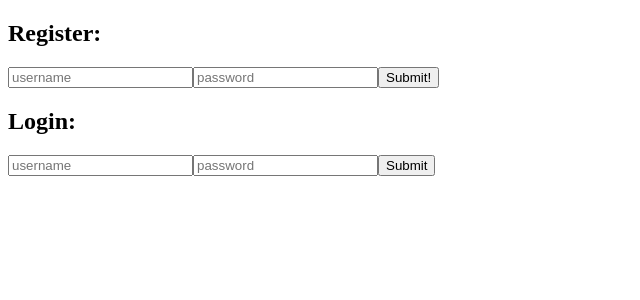
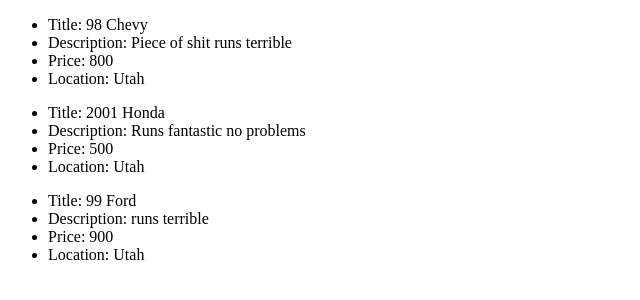
Before and after one commit to BigZepFan/strangers-things, a React (Create React App) app: page /postList in a window 1280 px wide. Shown: the top 300 px of the page, without its empty margins (0-640 px from the left). Built offline with nearby package versions, Linux system fonts and the light colour scheme.

Commit message:
working on post files

```diff
--- a/src/App.jsx
+++ b/src/App.jsx
@@ -2,7 +2,8 @@
 import { useEffect, useState } from "react";
 import { fetchMe } from "api/authorization";
 import Register from "components/register";
-
+import { Route, Routes } from "react-router-dom";
+import PostList from "components/postList";
 export default function App() {
   const [token, setToken] = useState("");
   const [currentUser, setCurrentUser] = useState({});
@@ -24,9 +25,12 @@
 
   return (
     <>
+      <Routes>
+        <Route path={"/login"} element={<Login setToken={setToken} />} />
+        <Route path={"/register"} element={<Register setToken={setToken} />} />
+        <Route path={"/postList"} element={<PostList />} />
+      </Routes>
       {currentUser?.username ? <h3>{currentUser.username}</h3> : null}
-      <Register setToken={setToken} />
-      <Login setToken={setToken} />
     </>
   );
 }
--- a/src/api/authorization.js
+++ b/src/api/authorization.js
@@ -1,12 +1,13 @@
 import Register from "components/register";
 
-const url = "https://strangers-things.herokuapp.com/api/2206-FTB-MT-WEB-FT/";
+const url = "https://strangers-things.herokuapp.com/api/2206-FTB-MT-WEB-FT";
 
 export const registerUser = async (username, password) => {
+  console.log(username, password);
   const response = await fetch(`${url}/users/register`, {
     method: "POST",
     headers: {
-      "Content-Type": "applications/json",
+      "Content-Type": "application/json",
     },
     body: JSON.stringify({
       user: {
--- a/src/api/post.js
+++ b/src/api/post.js
@@ -1,5 +1,4 @@
-const url =
-  "https://strangers-things.herokuapp.com/api/2206-FTB-MT-WEB-FT/posts";
+const url = "https://strangers-things.herokuapp.com/api/2206-FTB-MT-WEB-FT";
 
 export const fetchAllPosts = async () => {
   const response = await fetch(`${url}/api/posts`);
--- a/src/components/postList.jsx
+++ b/src/components/postList.jsx
@@ -1,6 +1,7 @@
 import React, { useState, useEffect } from "react";
 import CreatePost from "./CreatePost";
 import { fetchAllPosts } from "api/post";
+import Post from "./posts";
 
 const dummyPosts = [
   {
@@ -23,21 +24,24 @@
   },
 ];
 
-export default function CreatePost() {
+export default function PostList() {
   const [posts, setPosts] = useState([]);
 
   useEffect(() => {
-    const getAllThePosts = async () => {
-      const result = await fetchAllPosts();
-      setPosts(result);
-    };
-    getAllThePosts;
+    // const getAllThePosts = async () => {
+    //   const result = await fetchAllPosts();
+    //   setPosts(result);
+    // };
+    // getAllThePosts;
+
+    setPosts(dummyPosts);
   }, []);
 
   return (
     <div>
       {posts.map((post, index) => {
-        return <post key={`Key: ${index}`} dog={dog} />;
+        // return <post key={`Key: ${index}`} dog={dog} />;
+        return <Post post={post} />;
       })}
     </div>
   );
--- a/src/components/posts.jsx
+++ b/src/components/posts.jsx
@@ -2,7 +2,7 @@
 
 import { useNavigate } from "react-router-dom";
 
-export default function posts({ post }) {
+export default function Post({ post }) {
   console.log(post);
   const navigate = useNavigate();
 
@@ -13,10 +13,10 @@
       }}
     >
       <ul>
-        <li>Title: {post.title} </li>
-        <li>Description: {post.description} </li>
-        <li>Price: {post.price} </li>
-        <li>Location {post.location} </li>
+        <li>Title: {post.Title} </li>
+        <li>Description: {post.Description} </li>
+        <li>Price: {post.Price} </li>
+        <li>Location: {post.Location} </li>
       </ul>
     </div>
   );
--- a/src/components/register.jsx
+++ b/src/components/register.jsx
@@ -54,6 +54,7 @@
         onSubmit={async (e) => {
           e.preventDefault();
           const result = await registerUser(username, password);
+          console.log(result);
           localStorage.setItem("token", result.data.token);
           setToken(result.data.token);
           setPassword("");
```
